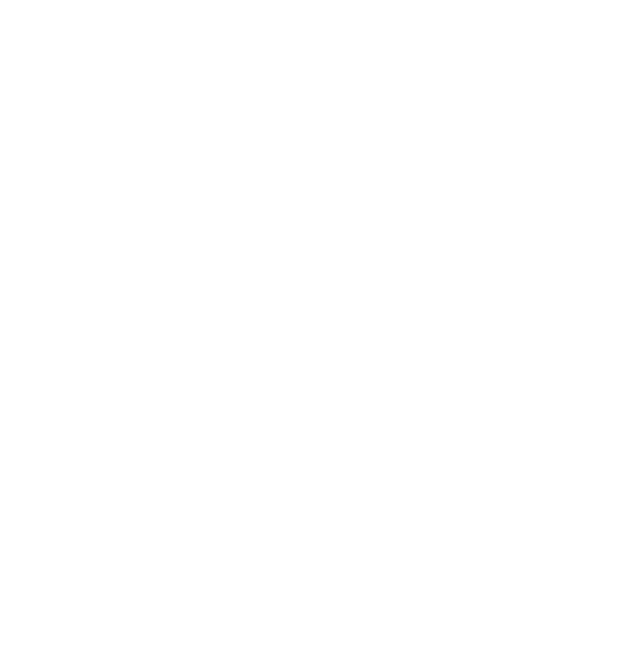
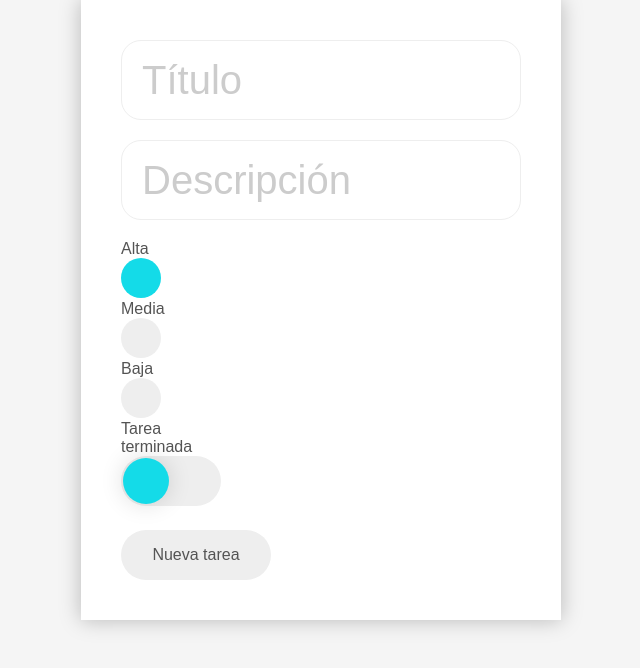
Before and after one commit to klukluklukli/to-do-list, a plain HTML site: page index.html in a window 1280 px wide. Shown: the whole page, without its empty margins (319-959 px from the left). Drawn offline with Linux system fonts and the light colour scheme.

Commit message:
js y css

```diff
--- a/index.html
+++ b/index.html
@@ -8,7 +8,38 @@
     <link rel="stylesheet" href="style.css">
   </head>
   <body>
+    <form action="" id="form">
 
+      <input type="text" id="titulo" placeholder="Título">
+      <input type="text" id="descripcion" placeholder="Descripción">
+
+      <div class="rad">
+        Alta
+        <input type="radio" name="importante" value="Alta" checked>
+        <label></label>
+      </div>
+
+      <div class="rad">
+        Media
+        <input type="radio" name="importante" value="Media">
+        <label></label>
+      </div>
+
+      <div class="rad">
+        Baja
+        <input type="radio" name="importante" value="Baja">
+        <label></label>
+      </div>
+
+      <div class="check">
+        Tarea terminada
+        <input type="checkbox" id="terminada">
+        <label> </label>
+      </div>
+
+      <button type="button" id="button">Nueva tarea</button>
+
+    </form>
     <script src="script.js" charset="utf-8"></script>
   </body>
 </html>
--- a/script.js
+++ b/script.js
@@ -0,0 +1,27 @@
+function Nota(titulo, descripcion, importante, terminada) {
+  this.titulo = titulo;
+  this.descripcion = descripcion;
+  this.importante = importante;
+  this.terminada = terminada;
+  this.default = true;
+
+  this.tarea = function() {
+    console.log('La tarea se llama ' + this.titulo);
+  };
+}
+
+var button = document.getElementById('button');
+
+button.addEventListener('click', function() {
+  var tituloValue = document.getElementById('titulo').value;
+  var descripcionValue = document.getElementById('descripcion').value;
+  var terminadaValue = document.getElementById('terminada').checked;
+  var importanteValue = document.getElementById('form').importante.value;
+
+  console.log(tituloValue, descripcionValue, terminadaValue, importanteValue);
+
+  var n = new Nota(tituloValue, descripcionValue, terminadaValue, importanteValue);
+  console.log(n);
+  n.tarea();
+
+});
--- a/style.css
+++ b/style.css
@@ -0,0 +1,172 @@
+
+* {
+  padding: 0;
+  margin: 0;
+  box-sizing: border-box;
+  font-family: sans-serif;
+  color: #545454;
+}
+
+body{
+  background-color: #f5f5f5;
+}
+
+form {
+  margin: 0 auto;
+  width: 480px;
+  background-color: #ffffff;
+  padding: 20px;
+  box-shadow: 0 0 20px rgba(0,0,0,.25);
+}
+
+input {
+  margin: 20px;
+  display: block;
+  text-indent: 20px;
+  font-size: 30px;
+}
+
+input[type="text"], input[type="password"] {
+  font-size: 40px;
+  height: 80px;
+  width: 400px;
+  border:none;
+  border: 1px solid #eee;
+  border-radius: 20px;
+}
+
+input::-webkit-input-placeholder {
+  color: #ccc;
+}
+input:-moz-placeholder {
+  color: #ccc;
+}
+input:-ms-input-placeholder {
+  color: #ccc;
+}
+
+/* .check {
+  position: relative;
+  width: 80px;
+  height: 80px;
+  margin: 20px;
+}
+
+input[type="checkbox"] {
+  position: absolute;
+  margin: 0;
+  height: inherit;
+  width: inherit;
+  opacity: 0;
+  z-index: 99;
+}
+
+input[type="checkbox"] + label {
+  position: absolute;
+  display: block;
+  border-radius: 5px;
+  height: inherit;
+  width: inherit;
+  background-color: #eeeeee;
+}
+
+input[type="checkbox"]:checked + label {
+  background-color: #14dbe8;
+} */
+
+/**/
+.check {
+  width: 100px;
+  height: 50px;
+  margin: 20px;
+}
+
+  .check > input[type="checkbox"] {
+    margin: 0;
+    position: absolute;
+    width: inherit;
+    height: inherit;
+    opacity: 0;
+    z-index: 99;
+  }
+
+  .check > input[type="checkbox"] + label {
+    position: absolute;
+    display: block;
+    width: inherit;
+    height: inherit;
+    background-color: #eee;
+    border-radius: 50px;
+    transition: all .2s ease-out;
+  }
+
+  .check > input[type="checkbox"] + label::after {
+    content: '';
+    display: block;
+    width: 46px;
+    height: 46px;
+    margin: 2px;
+    background-color: #14dbe8;
+    border-radius: 50px;
+    -webkit-box-shadow: 0px 0px 25px 0px rgba(0,0,0,0.14);
+    -moz-box-shadow: 0px 0px 25px 0px rgba(0,0,0,0.14);
+    box-shadow: 0px 0px 25px 0px rgba(0,0,0,0.14);
+    transition:  transform .2s ease-out;
+  }
+
+  .check > input[type="checkbox"]:checked + label {
+    background-color: #6e6e6e;
+  }
+
+  .check > input[type="checkbox"]:checked + label::after {
+    transform: translateX(50px);
+  }
+
+
+/**/
+
+.rad{
+  position: relative;
+  width: 40px;
+  height: 40px;
+  margin: 20px;
+}
+
+input[type="radio"] {
+  position: absolute;
+  margin: 0;
+  height: inherit;
+  width: inherit;
+  opacity: 0;
+  z-index: 99;
+}
+
+input[type="radio"] + label {
+  position: absolute;
+  display: block;
+  border-radius: 50%;
+  height: inherit;
+  width: inherit;
+  background-color: #eee;
+}
+
+input[type="radio"]:checked + label {
+  background-color: #14dbe8;
+}
+
+button {
+  display: block;
+  margin: 60px 20px 20px;
+  width: 150px;
+  height: 50px;
+  border:none;
+  border-radius: 50px;
+  background-color: #eeeeee;
+  color: #545454;
+  font-size: 16px;
+}
+
+button:hover {
+  background-color: #ff9a47;
+  color: white;
+}
```
